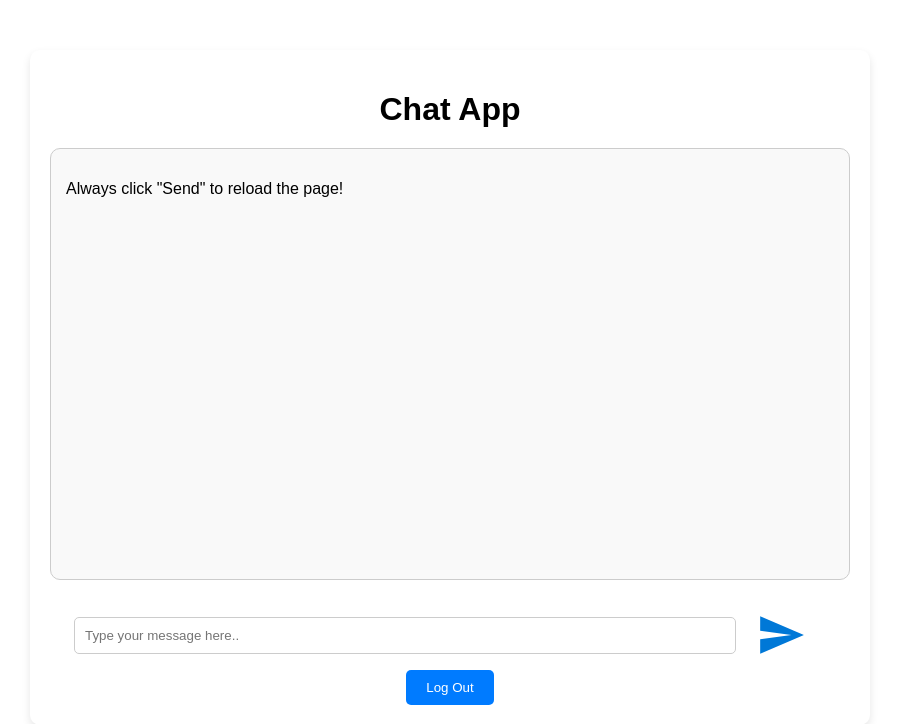
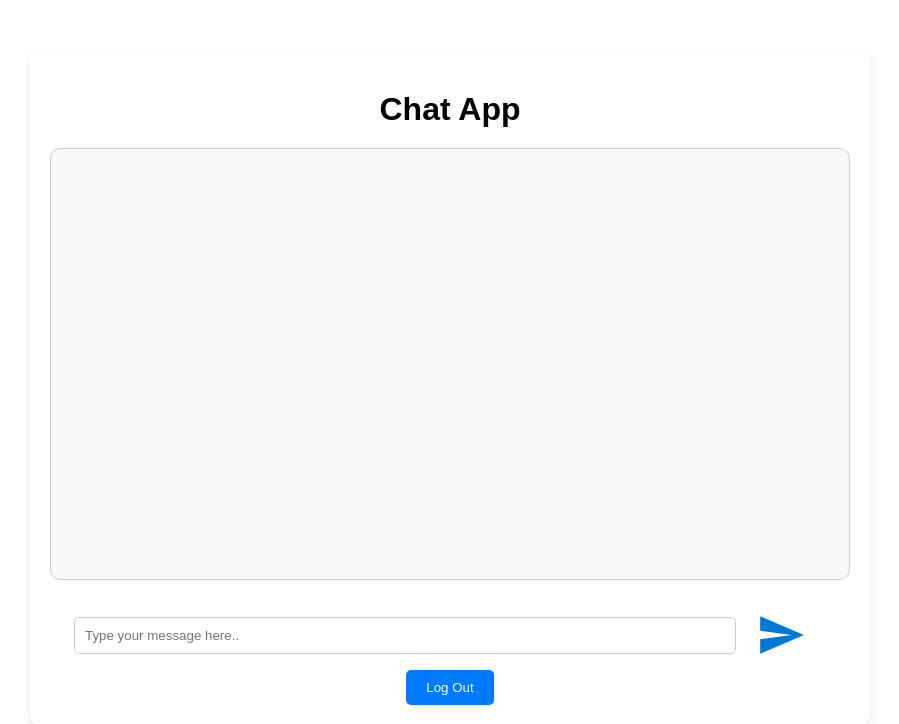
Before and after one commit to superhenryman/DiscordUnblocked, a Flask app: page /chatpage in a window 1280 px wide. Shown: the top 724 px of the page, without its empty margins (190-1089 px from the left). Run offline with Flask 3, Linux system fonts and the light colour scheme; the visitor is signed in with stand-in values (Sample User, id 1); some libraries are stand-ins or nearby versions.

Commit message:
Update chatpage.html

```diff
--- a/templates/chatpage.html
+++ b/templates/chatpage.html
@@ -14,7 +14,6 @@
         const username = "{{ username }}";
       </script>
       <div class="chat-box" id="chatBox">
-        <p>Always click "Send" to reload the page!</p>
       </div>
       <form method="POST" id="chatForm">
         <input type="text" id="messageInput" name="data" placeholder="Type your message here.."></input>
```
